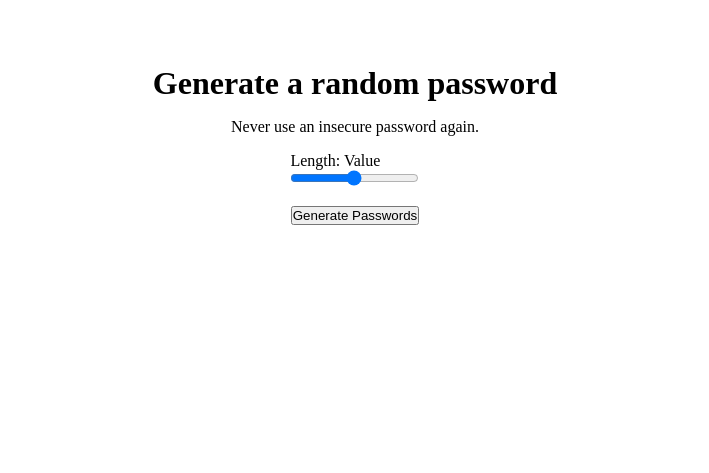
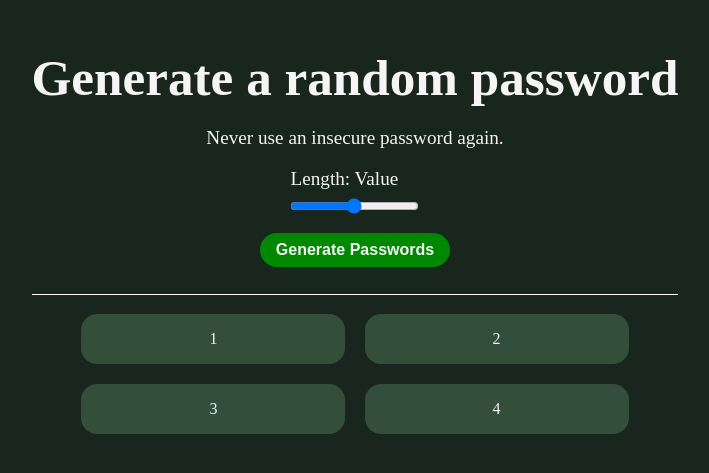
Before and after one commit to KylerLong-dev/password-generator, a plain HTML site: page index.html in a window 1280 px wide. Shown: the part 159-632 px from the top of the page, without its empty margins (285-994 px from the left). Drawn offline with Linux system fonts and the light colour scheme.

Commit message:
Add style for password generator app

```diff
--- a/index.html
+++ b/index.html
@@ -17,11 +17,11 @@
         </div>
         <button class="generate-password">Generate Passwords</button>
         <div class="line"></div>
-        <div class="container">
-            <div class="pw-container pw-1"></div>
-            <div class="pw-container pw-2"></div>
-            <div class="pw-container pw-3"></div>
-            <div class="pw-container pw-4"></div>
+        <div class="grid-container">
+            <div class="pw-container pw-1">1</div>
+            <div class="pw-container pw-2">2</div>
+            <div class="pw-container pw-3">3</div>
+            <div class="pw-container pw-4">4</div>
         </div>
     </div>
 </body>
--- a/style.css
+++ b/style.css
@@ -12,6 +12,8 @@ body {
     display: flex;
     justify-content: center;
     align-items: center;
+    background-color: rgb(25, 38, 29);
+    color: whitesmoke;
 }
 
 .wrap {
@@ -19,6 +21,55 @@ body {
     flex-direction: column;
     align-items: center;
     justify-content: center;
-    gap: 1rem;
-    margin-bottom: 10rem;
+    gap: 1.2rem;
 }
+
+h1 {
+    font-size: 3.2rem;
+}
+
+p {
+    font-size: 1.2rem;
+}
+
+.slider__container {
+    display: flex;
+    flex-direction: column;
+    gap: .5rem;
+}
+
+.generate-password {
+    padding: .5rem 1rem;
+    border-radius: 50vh;
+    border: none;
+    font-size: 1rem;
+    background-color: rgb(0, 137, 0);
+    color: whitesmoke;
+    font-weight: bold;
+    cursor: pointer;
+    transition: background-color .3s ease;
+}
+
+.generate-password:hover {
+    background-color: rgb(4, 174, 4);
+}
+
+.line {
+    border-bottom: 1px solid white;
+    width: 100%;
+    margin-top: .5rem;
+}
+
+.grid-container {
+    display: grid;
+    grid-template-columns: repeat(2, 1fr);
+    grid-template-rows: repeat(2, 1fr);
+    gap: 1.2rem;
+}
+
+.pw-container {
+    background-color: rgb(51, 78, 59);
+    padding: 1rem 8rem;
+    border-radius: 1rem;
+    cursor: pointer;
+}
```
